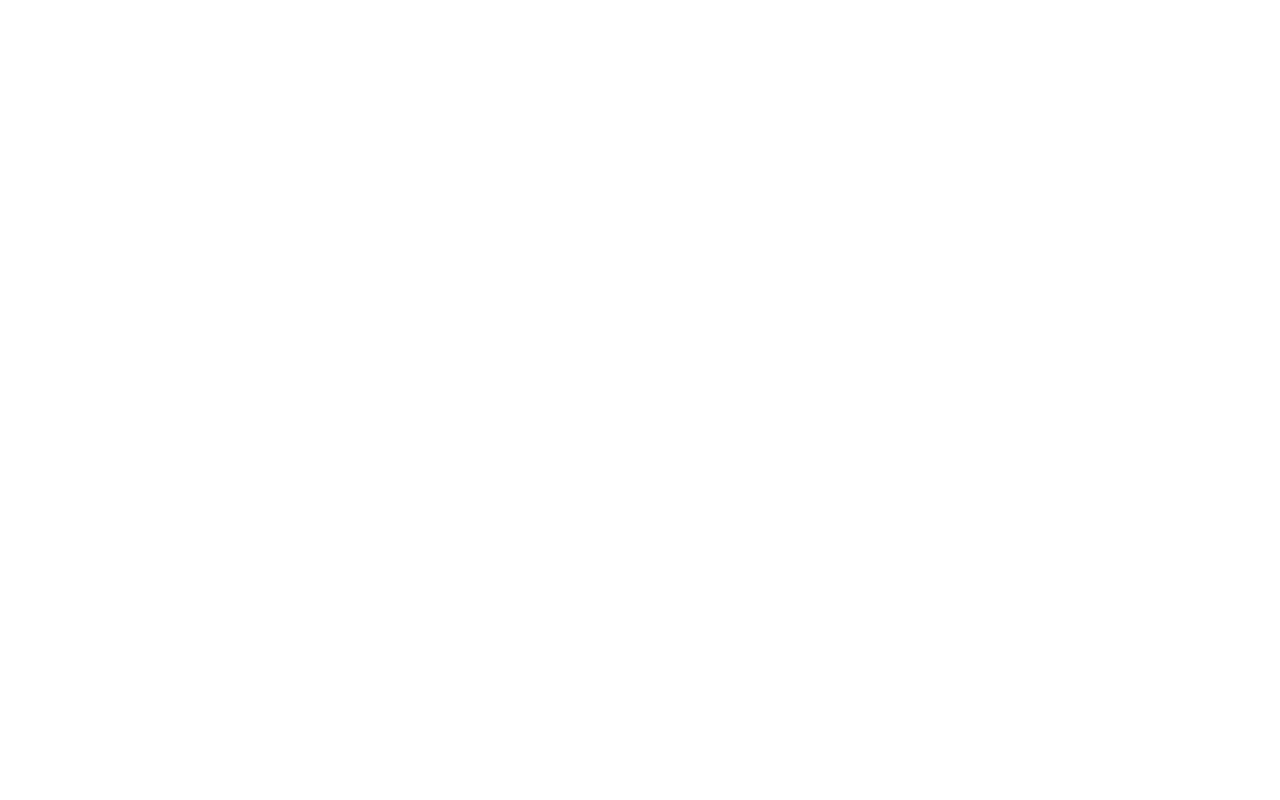
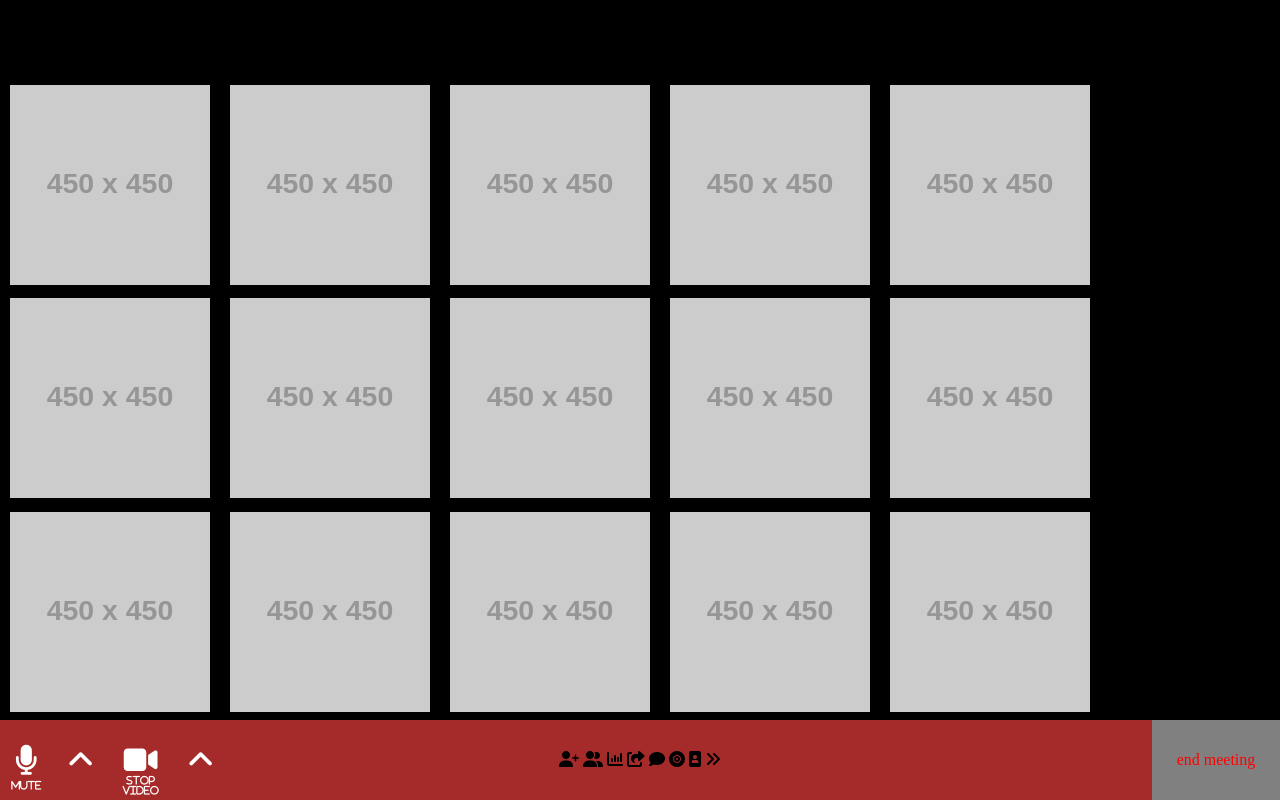
Before and after one commit to VincenzoImmordino92/html-css-zoom, a plain HTML site: page index.html in a window 1280 px wide. Drawn offline with Linux system fonts and the light colour scheme; placeholder pictures from the web are drawn by us.

Commit message:
[add] main

```diff
--- a/css/style.css
+++ b/css/style.css
@@ -26,3 +26,115 @@ border: 1px solid white
   max-width: 1200px;
   min-width: 400px;
 }
+
+/* inizio header */
+
+header .top{
+  width: 100vw;
+  height: 80px;
+  background-color: black;
+}
+
+main{
+  overflow:hidden;
+}
+
+main .main-central{
+  width: 100vw;
+  height: calc(100vh - 160px);
+  background-color: black;
+}
+
+.main-central .box{
+height: 100%;
+width: 100%;
+flex-wrap: wrap;
+}
+
+.photo{
+  height: 200px;
+  width: 200px;
+  min-width: 100px;
+  margin: 5px 10px;
+}
+
+.photo img{
+  height: 200px;
+  width: 200px;
+  max-width: 100%;
+  min-height: 100%;
+}
+
+
+
+
+
+
+
+
+
+ /* inizio footer */
+
+footer .foot{
+  width: 100vw;
+  height: 80px;
+  background-color: rgb(70, 70, 70);
+}
+
+.foot .box-icons{
+  height: 100%;
+  width: 100%;
+  background-color: brown;
+  justify-content:space-evenly;
+  align-items: center;
+}
+
+/* barra di sinistra */
+
+.box-icons .bar-left{
+  width: 10%;
+}
+
+.bar-left i{
+  position: relative;
+  font-size: 30px;
+  padding: 0px 15px;
+  color: white;
+}
+
+.bar-left i div{
+  position: absolute;
+font-size: 10px;
+margin-top: 5px;
+text-align: center;
+left: 50%;
+margin-top: 10px;
+transform: translate(-50%,-50%);
+
+}
+
+div i{
+  font-size:1rem;
+}
+
+
+
+/* barra di destra */
+
+.box-icons .bar-right{
+    width: 10%;
+    height: 100%;
+    background-color: gray;
+    justify-content: center;
+    align-items: center;
+}
+
+.box-icons .bar-right span{
+  color: red;
+  display: inline-block;
+}
+
+.box-icons .bar-center{
+  width: 80%;
+  text-align: center;
+}
--- a/index.html
+++ b/index.html
@@ -3,7 +3,10 @@
   <head>
     <title>html-css-zoom</title>
 
+    <link rel="stylesheet" href="https://cdnjs.cloudflare.com/ajax/libs/font-awesome/6.4.0/css/all.min.css" integrity="sha512-iecdLmaskl7CVkqkXNQ/ZH/XLlvWZOJyj7Yy7tcenmpD1ypASozpmT/E0iPtmFIB46ZmdtAc9eNBvH0H/ZpiBw==" crossorigin="anonymous" referrerpolicy="no-referrer" />
+
     <link rel="stylesheet" href="/css/style.css">
+
   </head>
   <body>
     <header>
@@ -12,13 +15,105 @@
 
     <main>
      <section class="main-central">
-      <div class="box d-flex debug ">
+      <div class="box d-flex">
+        <div class="photo">
+          <img src="https://dummyimage.com/450" alt="">
+        </div>
+
+        <div class="photo">
+          <img src="https://dummyimage.com/450" alt="">
+        </div>
+
+        <div class="photo">
+          <img src="https://dummyimage.com/450" alt="">
+        </div>
+
+        <div class="photo">
+          <img src="https://dummyimage.com/450" alt="">
+        </div>
+
+        <div class="photo">
+          <img src="https://dummyimage.com/450" alt="">
+        </div>
+
+        <div class="photo">
+          <img src="https://dummyimage.com/450" alt="">
+        </div>
+
+        <div class="photo">
+          <img src="https://dummyimage.com/450" alt="">
+        </div>
+
+        <div class="photo">
+          <img src="https://dummyimage.com/450" alt="">
+        </div>
+
+        <div class="photo">
+          <img src="https://dummyimage.com/450" alt="">
+        </div>
+
+        <div class="photo">
+          <img src="https://dummyimage.com/450" alt="">
+        </div>
+
+        <div class="photo">
+          <img src="https://dummyimage.com/450" alt="">
+        </div>
+
+        <div class="photo">
+          <img src="https://dummyimage.com/450" alt="">
+        </div>
+
+        <div class="photo">
+          <img src="https://dummyimage.com/450" alt="">
+        </div>
+
+        <div class="photo">
+          <img src="https://dummyimage.com/450" alt="">
+        </div>
+
+        <div class="photo">
+          <img src="https://dummyimage.com/450" alt="">
+        </div>
 
 
+
+      </div>
+     </section>
     </main>
 
     <footer>
+     <section class="foot">
+      <div class="box-icons d-flex">
 
+
+        <div class="bar-left d-flex ">
+          <i class="fa-solid fa-microphone">
+            <div>mute</div>
+          </i>
+          <i class="fa-solid fa-angle-up"></i>
+          <i class="fa-solid fa-video">
+            <div>stop video</div>
+          </i>
+          <i class="fa-solid fa-angle-up"></i>
+        </div>
+
+        <div class="bar-center">
+          <i class="fa-solid fa-user-plus"></i>
+          <i class="fa-solid fa-user-group"></i>
+          <i class="fa-solid fa-chart-column"></i>
+          <i class="fa-solid fa-share-from-square"></i>
+          <i class="fa-solid fa-comment"></i>
+          <i class="fa-solid fa-record-vinyl"></i>
+          <i class="fa-solid fa-image-portrait"></i>
+          <i class="fa-solid fa-angles-right"></i>
+        </div>
+
+        <div class="bar-right d-flex"><span>end meeting</span></div>
+
+      </div>
+
+      </section>
     </footer>
 
   </body>
```
